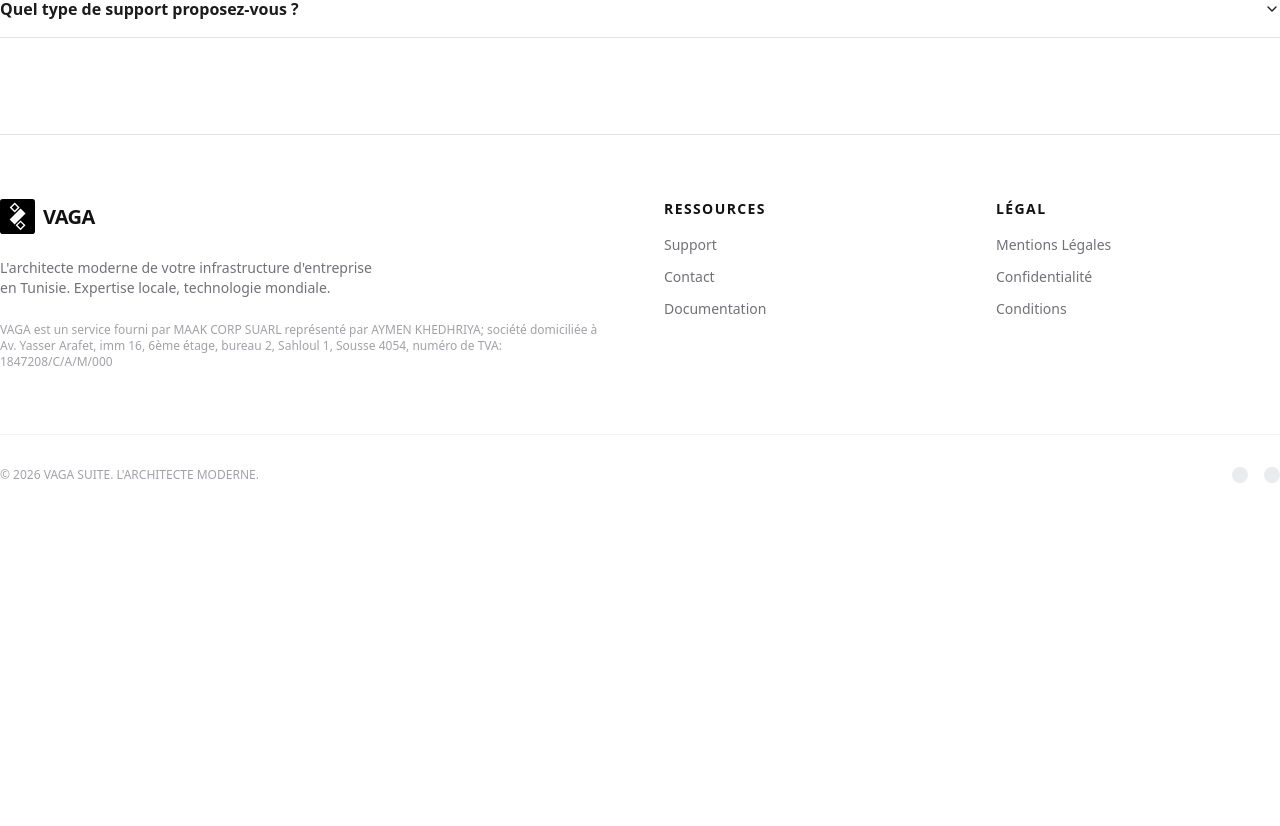
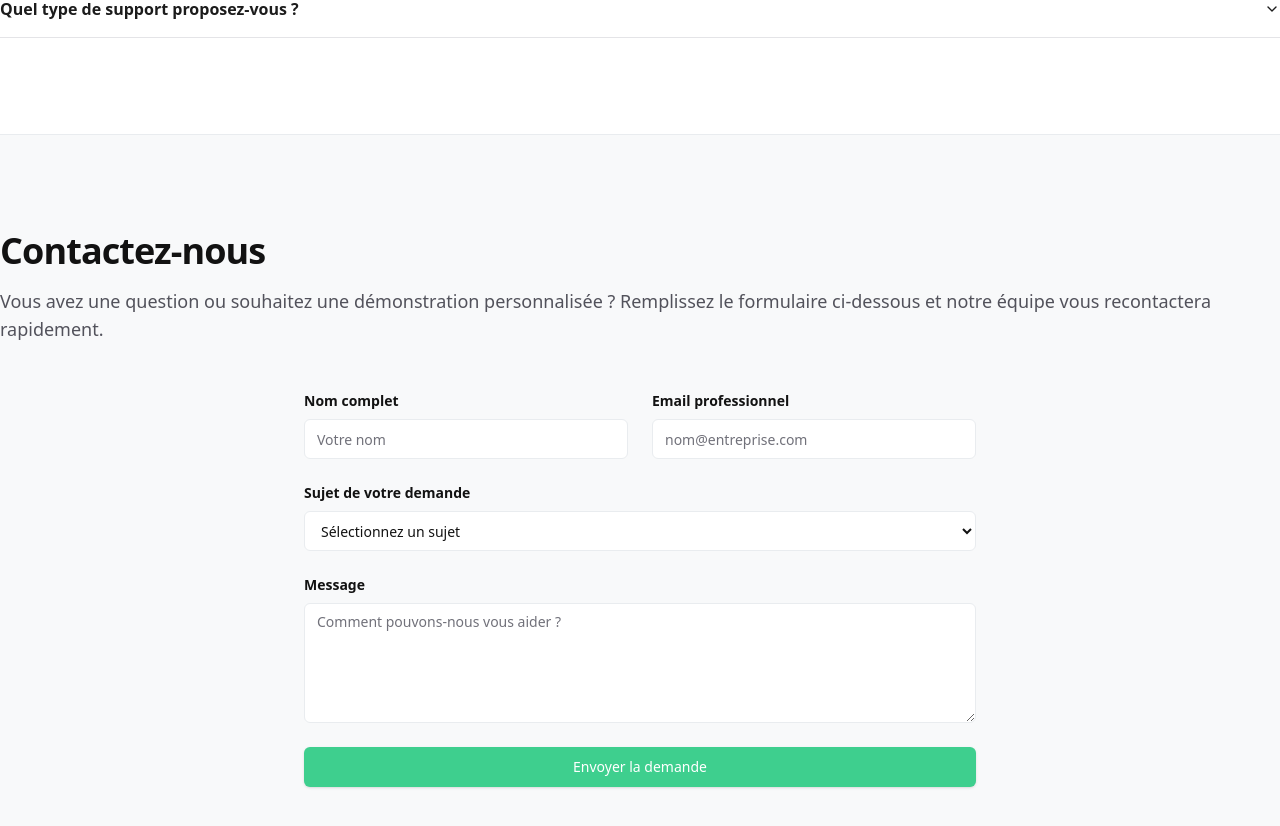
Before and after one commit to vaga-tn/vaga.tn, a Next.js app: page / in a window 1280 px wide. Shown: the part 3300-4126 px from the top of the page. Before the commit the page ends 3815 px from the top, so only its background shows below. Built offline with nearby package versions, Linux system fonts and the light colour scheme.

Commit message:
feat: contact form

```diff
--- a/src/app/page.tsx
+++ b/src/app/page.tsx
@@ -5,6 +5,7 @@ import { Modules } from "@/components/sections/Modules"
 import { Infrastructure } from "@/components/sections/Infrastructure"
 import { Pricing } from "@/components/sections/Pricing"
 import { FAQ } from "@/components/sections/FAQ"
+import { Contact } from "@/components/sections/Contact"
 
 export default function Home() {
   return (
@@ -15,6 +16,7 @@ export default function Home() {
       <Infrastructure />
       <Pricing />
       <FAQ />
+      <Contact />
       <Footer />
     </main>
   )
--- /dev/null
+++ b/src/components/sections/Contact.tsx
@@ -0,0 +1,105 @@
+import { Button } from "@/components/ui/button"
+
+export function Contact() {
+  return (
+    <section id="contact" className="py-24 bg-zinc-50 border-t border-zinc-200">
+      <div className="container mx-auto">
+        <div className="text-left mb-12">
+          <h2 className="text-3xl font-bold tracking-tight text-zinc-900 sm:text-4xl mb-4">
+            Contactez-nous
+          </h2>
+          <p className="text-lg text-zinc-600">
+            Vous avez une question ou souhaitez une démonstration personnalisée ? Remplissez le formulaire ci-dessous et notre équipe vous recontactera rapidement.
+          </p>
+        </div>
+
+        <div className="max-w-2xl mx-auto">
+          {/* Netlify Form setup */}
+          <form
+            name="contact"
+            method="POST"
+            data-netlify="true"
+            netlify-honeypot="bot-field"
+            action="/?success=true"
+            className="space-y-6"
+          >
+            {/* Hidden inputs for Netlify */}
+            <input type="hidden" name="form-name" value="contact" />
+            <p className="hidden">
+              <label>
+                Ne pas remplir ce champ si vous êtes humain : <input name="bot-field" />
+              </label>
+            </p>
+
+            <div className="grid grid-cols-1 md:grid-cols-2 gap-6">
+              <div className="space-y-2">
+                <label htmlFor="name" className="block text-sm font-semibold text-zinc-900">
+                  Nom complet
+                </label>
+                <input
+                  type="text"
+                  id="name"
+                  name="name"
+                  required
+                  placeholder="Votre nom"
+                  className="w-full flex h-10 rounded-md border border-zinc-200 bg-white px-3 py-2 text-sm placeholder:text-zinc-500 focus:outline-none focus:ring-2 focus:ring-brand focus:border-transparent transition-all"
+                />
+              </div>
+
+              <div className="space-y-2">
+                <label htmlFor="email" className="block text-sm font-semibold text-zinc-900">
+                  Email professionnel
+                </label>
+                <input
+                  type="email"
+                  id="email"
+                  name="email"
+                  required
+                  placeholder="nom@entreprise.com"
+                  className="w-full flex h-10 rounded-md border border-zinc-200 bg-white px-3 py-2 text-sm placeholder:text-zinc-500 focus:outline-none focus:ring-2 focus:ring-brand focus:border-transparent transition-all"
+                />
+              </div>
+            </div>
+
+            <div className="space-y-2">
+              <label htmlFor="subject" className="block text-sm font-semibold text-zinc-900">
+                Sujet de votre demande
+              </label>
+              <select
+                id="subject"
+                name="subject"
+                required
+                defaultValue=""
+                className="w-full flex h-10 rounded-md border border-zinc-200 bg-white px-3 py-2 text-sm text-zinc-900 focus:outline-none focus:ring-2 focus:ring-brand focus:border-transparent transition-all"
+              >
+                <option value="" disabled>Sélectionnez un sujet</option>
+                <option value="demo">Demande de Démonstration</option>
+                <option value="custom_dev">Développement Sur Mesure</option>
+                <option value="support">Support Client / Technique</option>
+                <option value="other">Autre demande</option>
+              </select>
+            </div>
+
+            <div className="space-y-2">
+              <label htmlFor="message" className="block text-sm font-semibold text-zinc-900">
+                Message
+              </label>
+              <textarea
+                id="message"
+                name="message"
+                required
+                rows={4}
+                placeholder="Comment pouvons-nous vous aider ?"
+                className="w-full flex rounded-md border border-zinc-200 bg-white px-3 py-2 text-sm placeholder:text-zinc-500 focus:outline-none focus:ring-2 focus:ring-brand focus:border-transparent transition-all min-h-[120px] resize-y"
+              ></textarea>
+            </div>
+
+            <Button type="submit" size="lg" className="w-full">
+              Envoyer la demande
+            </Button>
+          </form>
+        </div>
+      </div>
+    </section>
+  )
+}
```
